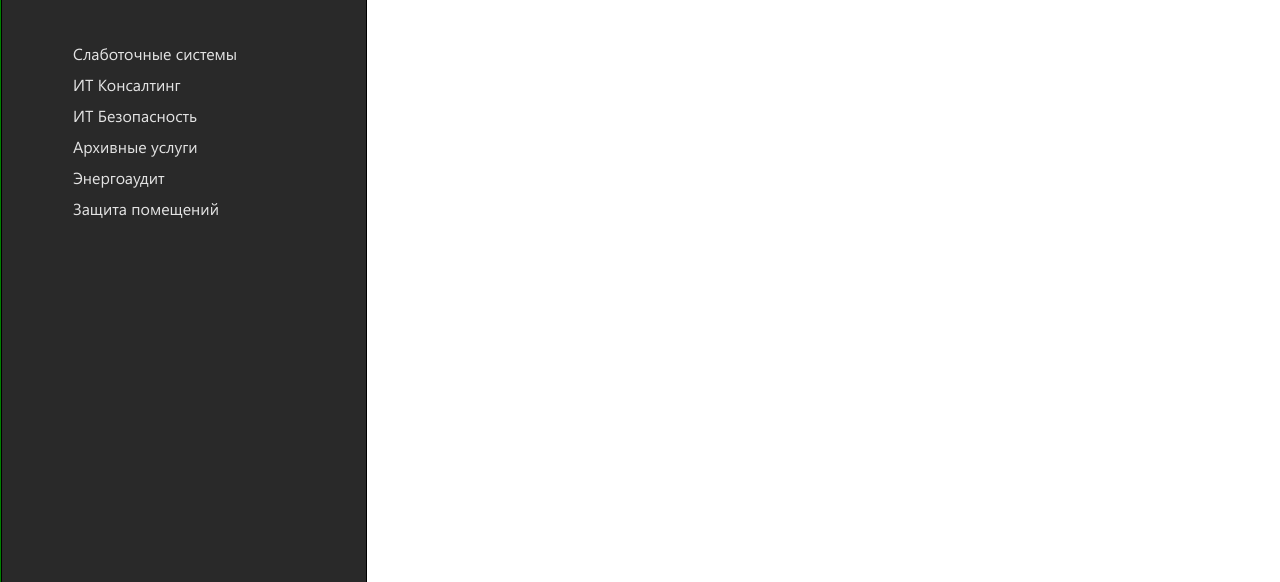
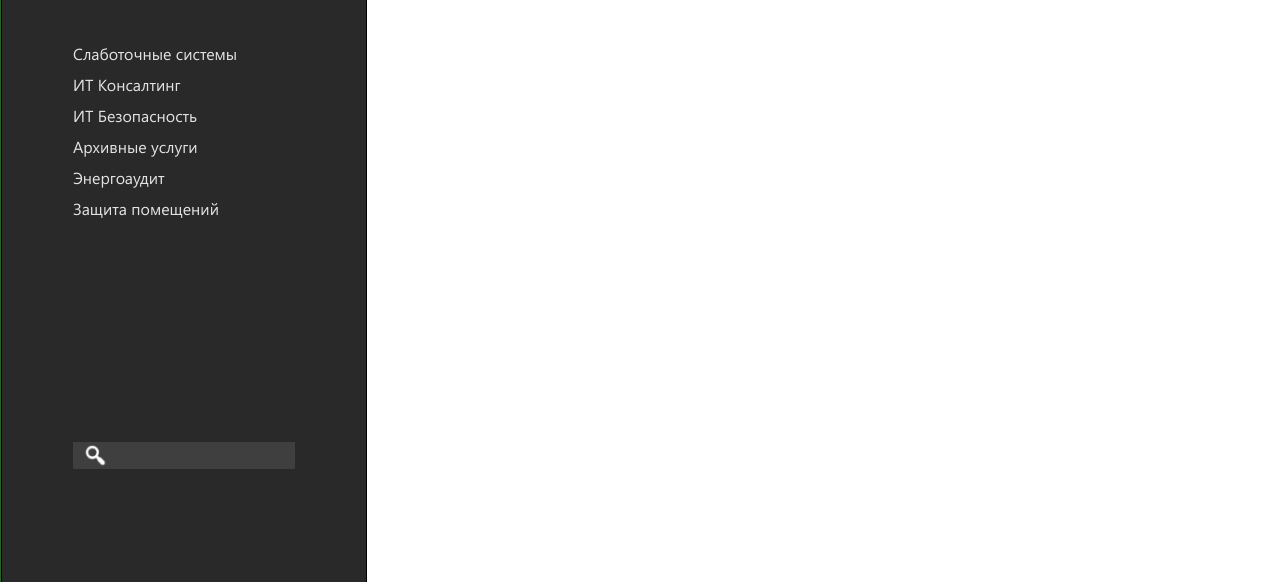
Before and after one commit to RomanovArtem/Safety-Integrity-Level, a plain HTML site: page index.html in a window 1280 px wide. Shown: the part 218-800 px from the top of the page. Drawn offline with Linux system fonts and the light colour scheme; files whose address does not match are found by name.

Commit message:
1) Была добавлена область поиска. 2) Выпадающее левое меню (баян), сделал по клику, первый пункт не является ссылкой.

```diff
--- a/css/style.css
+++ b/css/style.css
@@ -60,12 +60,37 @@
     font-family: 'Segoe UI';
     font-size: 16px;
     color: #e3e3e3;
+    cursor: pointer;
 }
-/*#nav-menu li:hover ul{
-    display: block;
-
-}*/
 #submenu{
     border-left: 3px solid #e3e3e3;
     padding-left: 24px;
 }
+#search-area{
+    margin-left: 71px;
+    width: 222px;
+    height: 27px;
+    margin-bottom: 115px;
+    position: absolute;
+    bottom: 0px;
+    background-color: #3F3F3F;
+    outline: none;
+    border: none;
+    padding-left: 50px;
+}
+#search-area:focus{
+    background-color: #5F5F5F;
+    color: #e3e3e3;
+    padding-left: 50px;
+}
+#search-img{
+    margin-left: 71px;
+    width: 24px;
+    height: 24px;
+    margin-bottom: 115px;
+    position: absolute;
+    bottom: 0px;
+    padding-left: 10px;
+    padding-bottom: 2px;
+
+}
--- a/index.html
+++ b/index.html
@@ -42,6 +42,8 @@
 					<li> <a href="">Энергоаудит</a></li>
 					<li> <a href="">Защита помещений</a></li>
 				</ul>
+				<input type="search" атрибуты id="search-area">
+				<img src="images/search.png" alt="search" id="search-img">
 		</div>
 
 		<div id="content">
--- a/js/nav-menu.js
+++ b/js/nav-menu.js
@@ -1,6 +1,6 @@
 $(document).ready(function() {
 
-	$('#side-bar > ul > li > a').mouseover(function(){
+	$('#side-bar > ul > li > a').click(function(){
 
        // alert("!!!!!!!!!!");
          if($(this).attr('class') != 'active')
```
Also changed, not shown: images/search.png (added).
